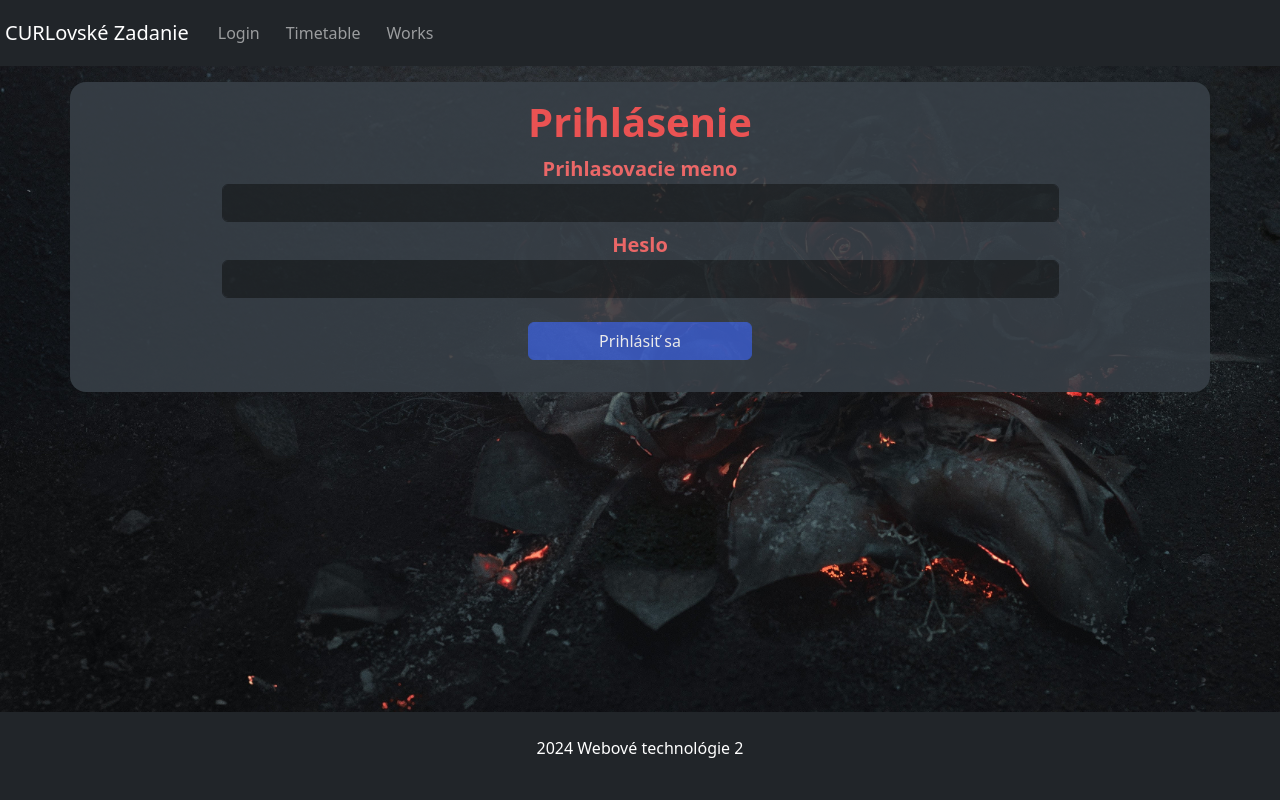
After one commit to IMPArchyS/Webte2-zadanie2, a PHP site: page /php/login.php in a window 1280 px wide. The commit adds this page. Run offline with PHP 8.4, Linux system fonts and the light colour scheme; some libraries are stand-ins or nearby versions.

Commit message:
basic page + styles

```diff
--- a/src/css/style.css
+++ b/src/css/style.css
@@ -25,12 +25,12 @@ tbody a {
 }
 
 .impFontH {
-    color: rgb(241, 95, 229) !important;
+    color: rgb(255, 87, 87) !important;
     font-weight: bold;
 }
 
 .impFontW {
-    color: rgb(255, 209, 251) !important;
+    color: rgb(255, 110, 110) !important;
     font-weight: bolder;
 }
 
@@ -95,8 +95,8 @@ tbody a {
 }
 
 .impGreenButton {
-    background-color: green !important;
-    border-color: green !important;
+    background-color: rgb(60, 92, 197) !important;
+    border-color: rgb(60, 92, 197) !important;
     min-width: 20%;
     max-width: 100%;
 }
--- a/src/index.php
+++ b/src/index.php
@@ -5,14 +5,14 @@
     <meta name="viewport" content="width=device-width, initial-scale=1.0">
     <link rel="stylesheet" href="css/style.css">
     <link rel="stylesheet" href="node_modules/bootstrap/dist/css/bootstrap.min.css">
+    <script src="node_modules/jquery/dist/jquery.min.js"></script>
     <script src="node_modules/bootstrap/dist/js/bootstrap.min.js"></script>
-    <script src="node_modules/jquery/dist/jquery.min.js"></script>
     <title>CURLovské Zadanie</title>
 </head>
 <body>
 <?php
-    include_once "php/header.php";
-    include_once "php/footer.php";
+include_once "php/header.php";
+include_once "php/footer.php";
 ?>
 </body>
 </html>
--- a/src/php/header.php
+++ b/src/php/header.php
@@ -1,8 +1,20 @@
 <header>
-    <nav class="navbar navbar-dark bg-dark">
+    <nav class="navbar navbar-expand-lg navbar-dark bg-dark">
         <a id="mainPageButton" class="navbar-brand ml-auto" href="../index.php">CURLovské Zadanie</a>
-        <div class="mx-4" id="navbarNav">
-            <ul class="navbar-nav ml-auto d-flex flex-row justify-content-center align-items-center ">
+        <button class="navbar-toggler mx-3" type="button" data-bs-toggle="collapse" data-bs-target="#navbarNav"  aria-controls="navbarNav" aria-expanded="false" aria-label="Toggle navigation">
+            <span class="navbar-toggler-icon"></span>
+        </button>
+        <div class="collapse navbar-collapse" id="navbarNav">
+            <ul class="navbar-nav ml-auto">
+                <li class="nav-item">
+                    <a class="nav-link" href="../php/login.php">Login</a>
+                </li>
+                <li class="nav-item">
+                    <a class="nav-link" href="../php/timetable.php">Timetable</a>
+                </li>
+                <li class="nav-item">
+                    <a class="nav-link" href="../php/works.php">Works</a>
+                </li>
             </ul>
         </div>
     </nav>
--- /dev/null
+++ b/src/php/login.php
@@ -0,0 +1,37 @@
+<!DOCTYPE html>
+<html lang="sk">
+<head>
+    <meta charset="UTF-8">
+    <meta name="viewport" content="width=device-width, initial-scale=1.0">
+    <link rel="stylesheet" href="../css/style.css">
+    <link rel="stylesheet" href="../node_modules/bootstrap/dist/css/bootstrap.min.css">
+    <script src="../node_modules/jquery/dist/jquery.min.js"></script>
+    <title>Prihlásenie</title>
+</head>
+<body>
+    <?php
+        include_once "header.php";
+    ?>
+
+    <div class="container impContainer text-center">
+        <h1 class="impFontH">Prihlásenie</h1>
+        <form method="POST" action="login.php" id="loginForm">
+
+            <div class="form-group my-2 col-9 mx-auto">
+                <label class="font-weight-bold impFontW fs-5" for="username">Prihlasovacie meno</label>
+                <input type="text" class="form-control text-light impSelect" id="username" name="username">
+            </div>
+            <div class="form-group my-2 col-9 mx-auto">
+                <label class="font-weight-bold impFontW fs-5" for="password">Heslo</label>
+                <input type="password" class="form-control text-light impSelect" id="password" name="password">
+            </div>
+            <h5 id="passwordError" class="text-danger"></h5>
+            <button id="submitLoginButton" type="submit" class="impGreenButton my-3 btn btn-primary">Prihlásiť sa</button>
+        </form>
+    </div>
+    <?php
+        include_once "footer.php";
+    ?>
+</body>
+<script src="../js/loginLogic.js"></script>
+</html>
```
Also changed, not shown: src/php/timetable.php (added, +17 -0 lines), src/php/works.php (added, +17 -0 lines), 1 other file.
